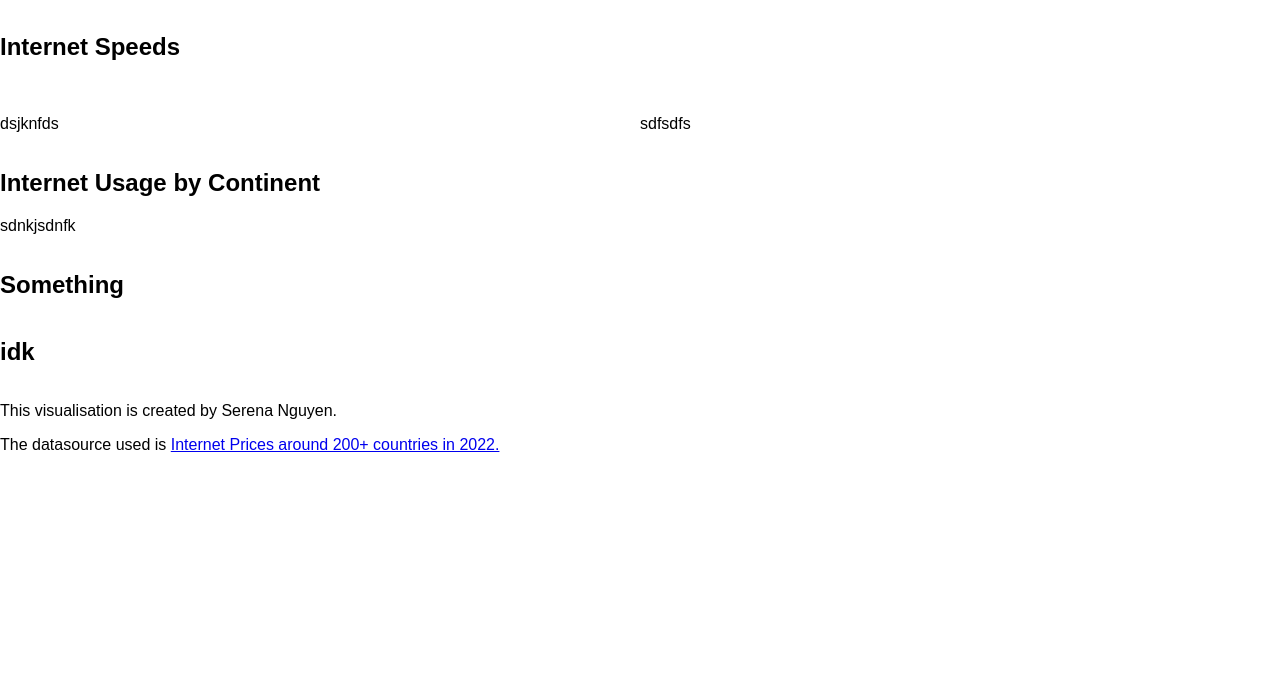
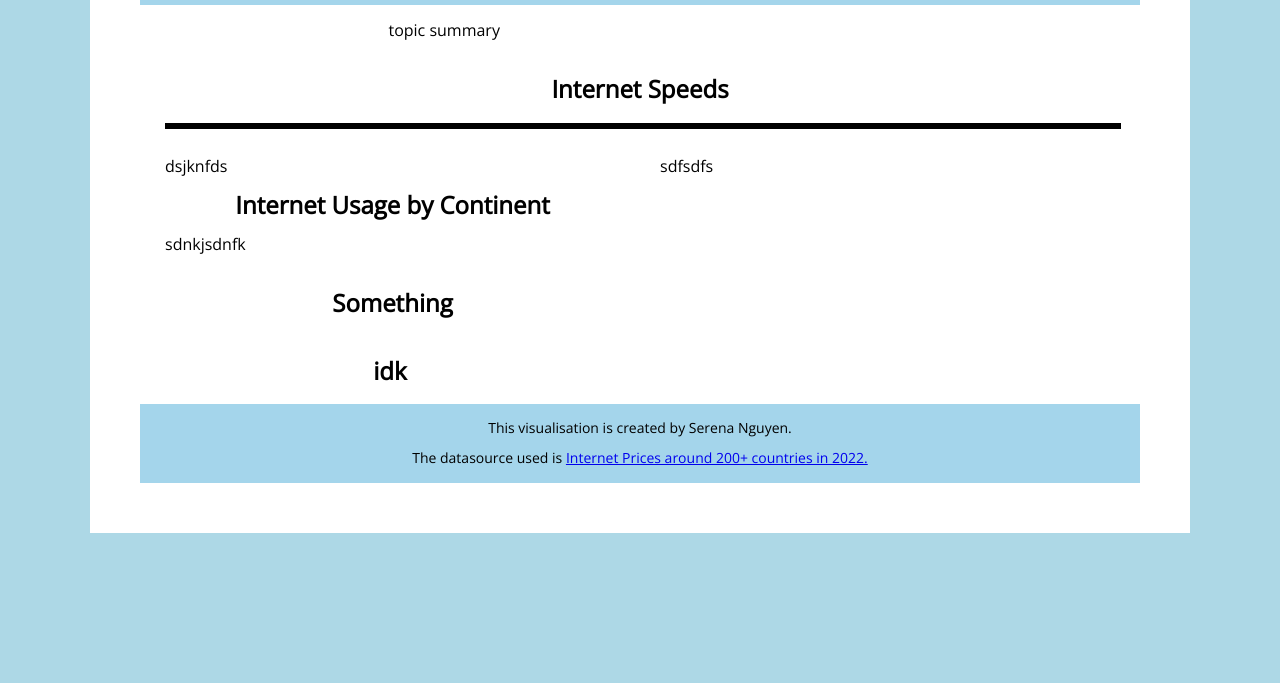
Before and after one commit to sngu0034/3179, a plain HTML site: page index.html in a window 1280 px wide. Shown: the part 117-800 px from the top of the page. Drawn offline with nearby package versions, Linux system fonts and the light colour scheme; a script that the page names is missing.

Commit message:
Update index.html
Updated layout

```diff
--- a/index.html
+++ b/index.html
@@ -19,7 +19,7 @@
   <link href="https://fonts.googleapis.com/css2?family=Open+Sans&display=swap" rel="stylesheet">
 
   <!-- CSS file -->
-  <link rel="stylesheet" type="text/css" href="https://raw.githubusercontent.com/kkur0009/Data-Visualisation-2/main/css/styles.css" media="all">
+  <link rel="stylesheet" type="text/css" href="css/styles.css" media="all">
 
 
 </head>
```
